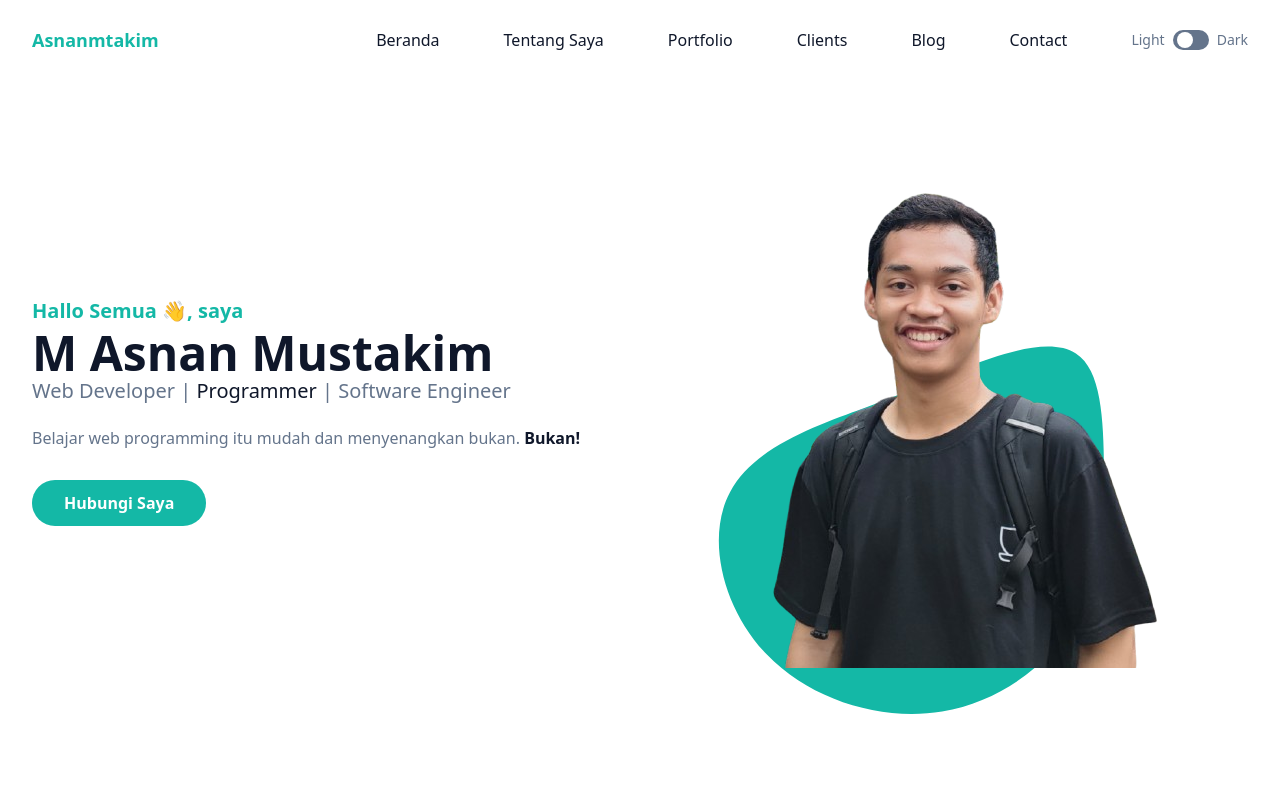
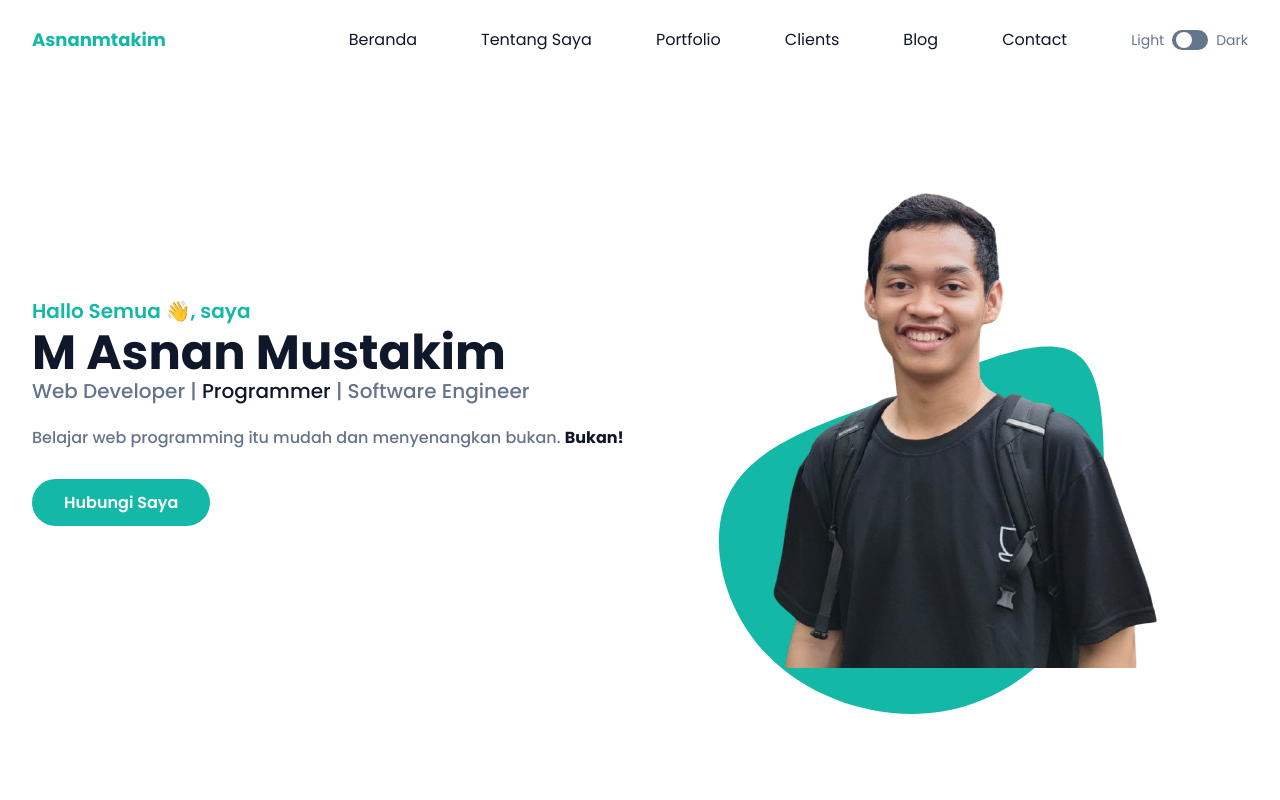
Before and after one commit to asnanmtakim/portfolio-tailwind-css, a website: page index.html in a window 1280 px wide. Shown: the top 800 px of the page. Drawn offline with Linux system fonts and the light colour scheme.

Commit message:
fix: css output

```diff
--- a/index.html
+++ b/index.html
@@ -4,7 +4,7 @@
     <meta charset="UTF-8" />
     <meta name="viewport" content="width=device-width, initial-scale=1.0" />
     <title>Portfolio Asnan</title>
-    <link rel="stylesheet" href="src/css/build.css" />
+    <link rel="stylesheet" href="src/css/output.css" />
     <style>
       @import url("https://fonts.googleapis.com/css2?family=Poppins:ital,wght@0,100;0,200;0,300;0,400;0,500;0,600;0,700;0,800;0,900;1,100;1,200;1,300;1,400;1,500;1,600;1,700;1,800;1,900&display=swap");
     </style>
```
Also changed, not shown: src/css/build.css (deleted), src/css/output.css (renamed from src/output.css).
